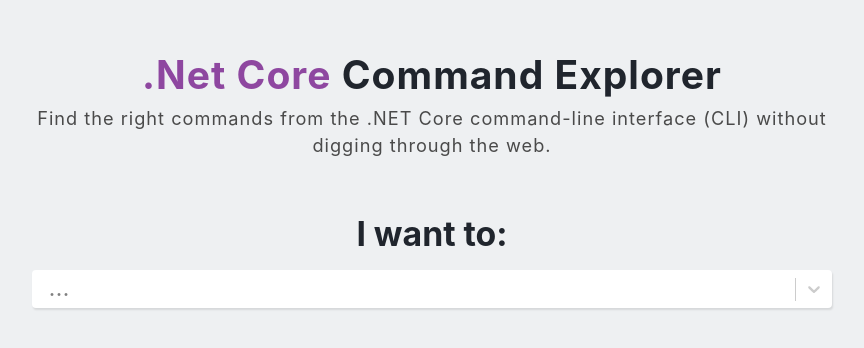
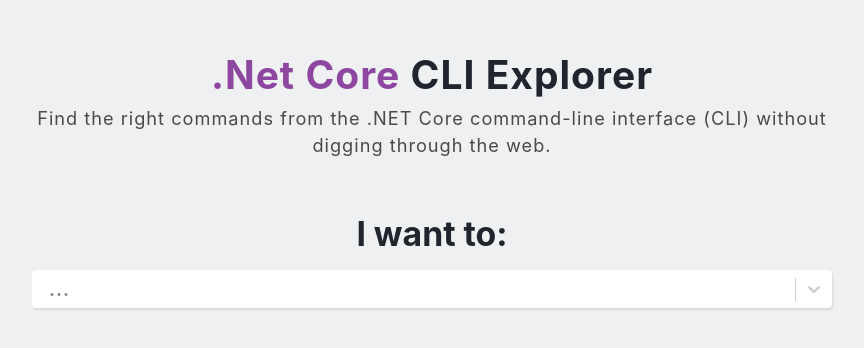
Before and after one commit to michaelfery/dotnetexplorer, a React (Create React App) app: page / in a window 1280 px wide. Shown: the part 198-546 px from the top of the page, without its empty margins (208-1072 px from the left). Built offline with nearby package versions, Linux system fonts and the light colour scheme.

Commit message:
change Command to CLI in title

```diff
--- a/public/index.html
+++ b/public/index.html
@@ -22,7 +22,7 @@
       work correctly both with client-side routing and a non-root public URL.
       Learn how to configure a non-root public URL by running `npm run build`.
     -->
-    <title>.Net Core Explorer</title>
+    <title>.Net Core CLI Explorer</title>
   </head>
   <body>
     <noscript>You need to enable JavaScript to run this app.</noscript>
--- a/src/App.tsx
+++ b/src/App.tsx
@@ -100,7 +100,7 @@
             <div>
               <div>
                 <h2 className="title  dark-white">
-                  <span>.Net Core</span> Command Explorer
+                  <span>.Net Core</span> CLI Explorer
                 </h2>
                 <p className="subtitle dark-grey">
                   Find the right commands from the <span>.NET Core command-line interface (CLI)</span> without digging through the web.
```
Also changed, not shown: public/manifest.json, 1 other file (tests, documents, lock files or other folders).
